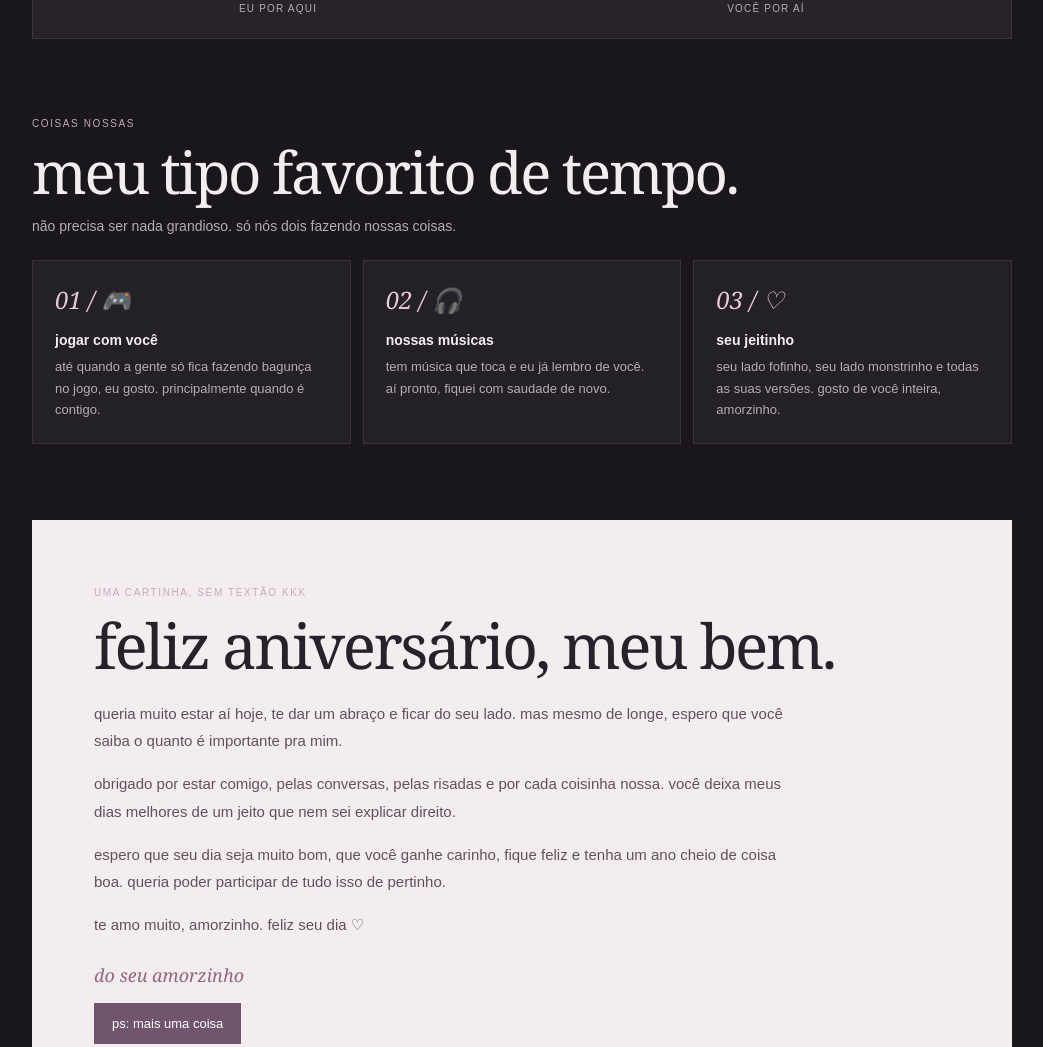
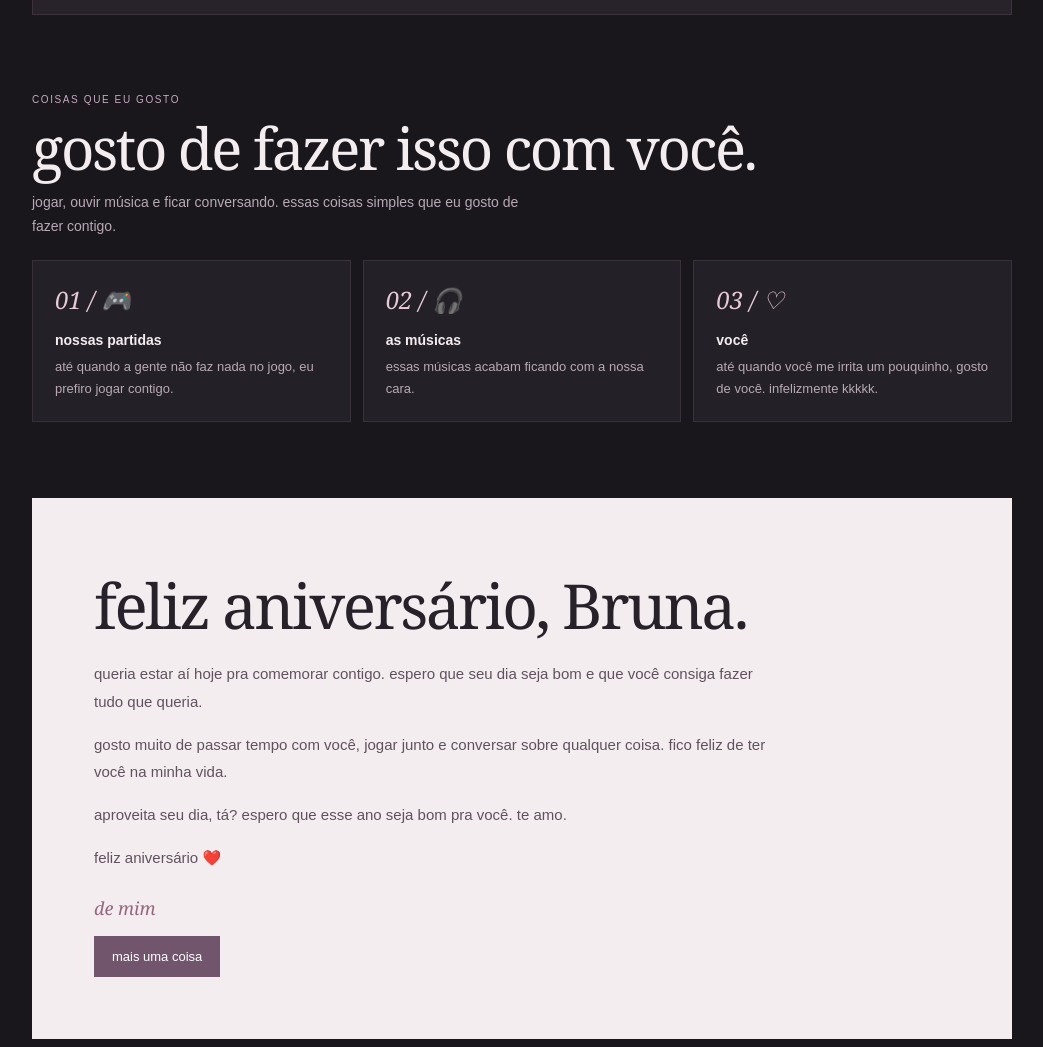
Before and after one commit to HattzNSFW/Hattz-Painel, a plain HTML site: page 4MyBaby/index.html in a window 1280 px wide. Shown: the part 1058-2105 px from the top of the page, without its empty margins (118-1161 px from the left). Drawn offline with Linux system fonts and the light colour scheme.

Commit message:
Tone down copy on 4MyBaby page

```diff
--- a/4MyBaby/index.html
+++ b/4MyBaby/index.html
@@ -54,41 +54,41 @@ button{border:0;background:#71556d;color:#fff;padding:13px 18px;font-size:13px;c
 <main>
 <section class="hero">
 <div class="intro">
-<div class="kicker">pra minha amorzinha</div>
+<div class="kicker">pra você</div>
 <div>
 <h1>feliz vida,<em>bruna.</em></h1>
-<p>feliz aniversário, amorzinho ♡ fiz esse cantinho pra você. queria estar aí hoje, mas por enquanto vai daqui mesmo, com todo meu carinho.</p>
+<p>feliz aniversário, Bruna. queria estar aí com você hoje, mas fiz isso aqui pra não deixar a data passar sem fazer alguma coisa.</p>
 </div>
 <div class="small">BRASIL ↔ PORTUGAL · NÓS DOIS</div>
 </div>
-<div class="art"><div class="mark">♡</div><p>4 my baby</p><div class="tiny">feito por mim, pra você</div></div>
+<div class="art"><div class="mark">♡</div><p>4 my baby</p><div class="tiny">feito por mim</div></div>
 </section>
-<div class="strip"><p>mais um ano seu. te amo, tá? ♡</p><span>seu dia, meu bem</span></div>
+<div class="strip"><p>feliz aniversário ♡</p><span>22 de novembro</span></div>
 
 <section class="section">
-<div class="section-head"><span class="eyebrow">a gente, mesmo de longe</span><h2>longe no mapa,<br>pertinho no meu dia.</h2><p>queria poder te ver hoje e te dar um abraço daqueles. enquanto isso, fica esse site e meu monte de saudade kkkkk.</p></div>
-<div class="distance"><div class="place">Brasil<small>eu por aqui</small></div><div class="heart">♡</div><div class="place">Portugal<small>você por aí</small></div></div>
+<div class="section-head"><span class="eyebrow">mesmo de longe</span><h2>longe pra caramba,<br>mas faz parte.</h2><p>queria poder passar o dia com você. como não dá, fiz esse site mesmo.</p></div>
+<div class="distance"><div class="place">Brasil<small>Brasil</small></div><div class="heart">♡</div><div class="place">Portugal<small>Portugal</small></div></div>
 </section>
 
 <section class="section">
-<div class="section-head"><span class="eyebrow">coisas nossas</span><h2>meu tipo favorito de tempo.</h2><p>não precisa ser nada grandioso. só nós dois fazendo nossas coisas.</p></div>
+<div class="section-head"><span class="eyebrow">coisas que eu gosto</span><h2>gosto de fazer isso com você.</h2><p>jogar, ouvir música e ficar conversando. essas coisas simples que eu gosto de fazer contigo.</p></div>
 <div class="cards">
-<article class="card"><b>01 / 🎮</b><h3>jogar com você</h3><p>até quando a gente só fica fazendo bagunça no jogo, eu gosto. principalmente quando é contigo.</p></article>
-<article class="card"><b>02 / 🎧</b><h3>nossas músicas</h3><p>tem música que toca e eu já lembro de você. aí pronto, fiquei com saudade de novo.</p></article>
-<article class="card"><b>03 / ♡</b><h3>seu jeitinho</h3><p>seu lado fofinho, seu lado monstrinho e todas as suas versões. gosto de você inteira, amorzinho.</p></article>
+<article class="card"><b>01 / 🎮</b><h3>nossas partidas</h3><p>até quando a gente não faz nada no jogo, eu prefiro jogar contigo.</p></article>
+<article class="card"><b>02 / 🎧</b><h3>as músicas</h3><p>essas músicas acabam ficando com a nossa cara.</p></article>
+<article class="card"><b>03 / ♡</b><h3>você</h3><p>até quando você me irrita um pouquinho, gosto de você. infelizmente kkkkk.</p></article>
 </div>
 </section>
 
 <section class="letter" id="cartinha">
-<span class="eyebrow">uma cartinha, sem textão kkk</span>
-<h2>feliz aniversário, meu bem.</h2>
-<p>queria muito estar aí hoje, te dar um abraço e ficar do seu lado. mas mesmo de longe, espero que você saiba o quanto é importante pra mim.</p>
-<p>obrigado por estar comigo, pelas conversas, pelas risadas e por cada coisinha nossa. você deixa meus dias melhores de um jeito que nem sei explicar direito.</p>
-<p>espero que seu dia seja muito bom, que você ganhe carinho, fique feliz e tenha um ano cheio de coisa boa. queria poder participar de tudo isso de pertinho.</p>
-<p>te amo muito, amorzinho. feliz seu dia ♡</p>
-<div class="sign">do seu amorzinho</div>
-<button type="button" onclick="document.getElementById('extra').classList.toggle('show')">ps: mais uma coisa</button>
-<div id="extra">se eu tivesse aí, ia te encher de abraço e beijo. então considera esse site um abraço gigante por enquanto, tá? kkkkk ♡</div>
+<span class="eyebrow"></span>
+<h2>feliz aniversário, Bruna.</h2>
+<p>queria estar aí hoje pra comemorar contigo. espero que seu dia seja bom e que você consiga fazer tudo que queria.</p>
+<p>gosto muito de passar tempo com você, jogar junto e conversar sobre qualquer coisa. fico feliz de ter você na minha vida.</p>
+<p>aproveita seu dia, tá? espero que esse ano seja bom pra você. te amo.</p>
+<p>feliz aniversário ❤️</p>
+<div class="sign">de mim</div>
+<button type="button" onclick="document.getElementById('extra').classList.toggle('show')">mais uma coisa</button>
+<div id="extra">queria estar aí, mas fica pra próxima. ❤️</div>
 </section>
 </main>
 <footer><span>4MyBaby ♡</span><span>feito por mim, pra você</span></footer>
```
